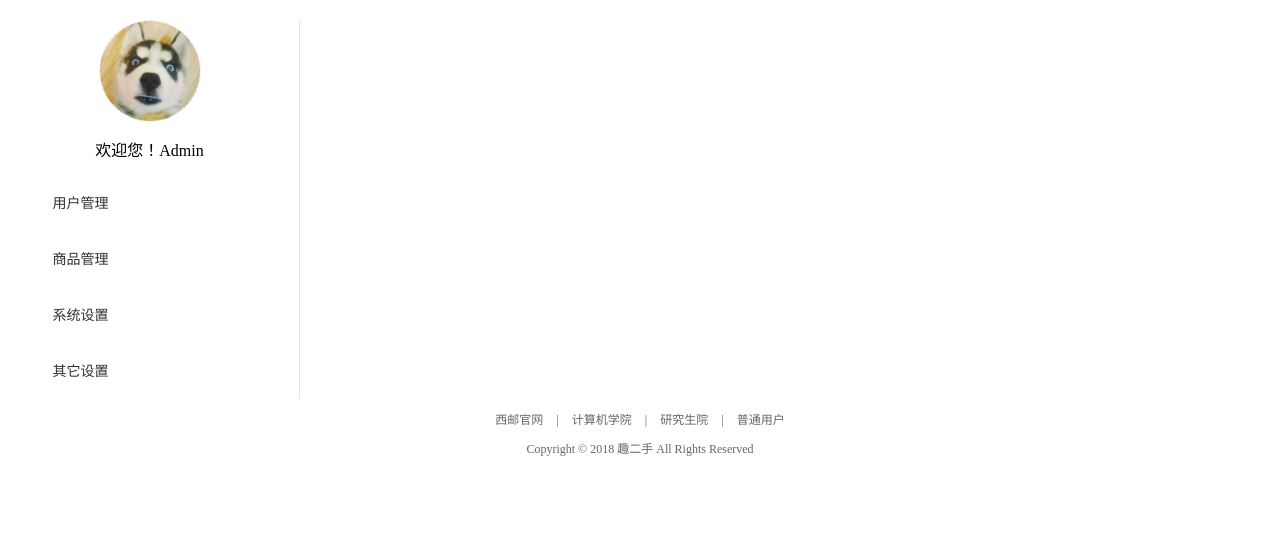
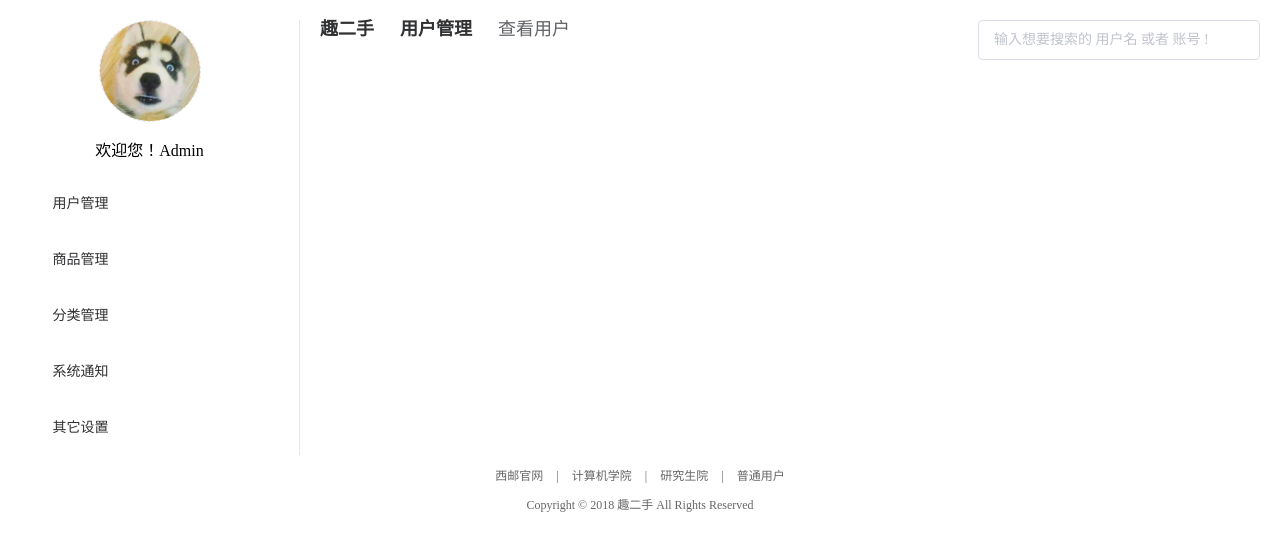
Before and after one commit to DNundy/DSMall, a PHP site: page /DbName/index/Home/View/admin/admin.html in a window 1280 px wide. Shown: the part 60-611 px from the top of the page. Run offline with PHP 8.4, Linux system fonts and the light colour scheme; some web fonts are replaced.

Commit message:
admin 修改

```diff
--- a/Public/css/admin/admin.css
+++ b/Public/css/admin/admin.css
@@ -59,3 +59,17 @@
 .userInfo-name{
     text-align: center;
 }
+
+/* Main区域 */
+.crumbs{
+    float: left;
+    width: 30%;
+    color: #606266 !important;
+    font-size: 18px;
+    font-family: '楷体';
+    font-weight: 600;
+}
+.serach{
+    float: right;
+    width: 30%;
+}
--- a/index/Home/View/admin/admin.html
+++ b/index/Home/View/admin/admin.html
@@ -41,8 +41,7 @@
                             </template>
                             <el-menu-item index="1-1">查看用户</el-menu-item>
                             <el-menu-item index="1-2">添加用户</el-menu-item>
-                            <el-menu-item index="1-3">删除用户</el-menu-item>
-                            <el-menu-item index="1-4">修改信息</el-menu-item>
+                            <el-menu-item index="1-3">禁用用户</el-menu-item>
                         </el-submenu>
 
                         <el-submenu index="2">
@@ -58,27 +57,50 @@
                         <el-submenu index="3">
                             <template slot="title">
                                 <i class="el-icon-document"></i>
-                                <span slot="title">系统设置</span>
+                                <span slot="title">分类管理</span>
                             </template>
-                            <el-menu-item index="2-1">系统设置</el-menu-item>
-                            <el-menu-item index="2-2">系统设置</el-menu-item>
-                            <el-menu-item index="2-3">系统设置</el-menu-item>
+                            <el-menu-item index="3-1">查看分类</el-menu-item>
+                            <el-menu-item index="3-2">添加分类</el-menu-item>
+                            <el-menu-item index="3-3">修改分类</el-menu-item>
+                            <el-menu-item index="3-4">删除分类</el-menu-item>
                         </el-submenu>
 
                         <el-submenu index="4">
                             <template slot="title">
+                                <i class="el-icon-document"></i>
+                                <span slot="title">系统通知</span>
+                            </template>
+                            <el-menu-item index="4-1">查看通知</el-menu-item>
+                            <el-menu-item index="4-2">发布通知</el-menu-item>
+                            <el-menu-item index="4-3">修改通知</el-menu-item>
+                            <el-menu-item index="4-4">删除通知</el-menu-item>
+                        </el-submenu>
+
+                        <el-submenu index="5">
+                            <template slot="title">
                                 <i class="el-icon-setting"></i>
                                 <span slot="title">其它设置</span>
                             </template>
-                            <el-menu-item index="2-1">其它设置</el-menu-item>
-                            <el-menu-item index="2-2">其它设置</el-menu-item>
-                            <el-menu-item index="2-3">其它设置</el-menu-item>
+                            <el-menu-item index="5-1">其它设置</el-menu-item>
+                            <el-menu-item index="5-2">其它设置</el-menu-item>
+                            <el-menu-item index="5-3">其它设置</el-menu-item>
                         </el-submenu>
                     </el-menu>
                 </el-aside>
 
                 <!-- 内容区域 -->
                 <el-main>
+                    <!-- 面包屑导航 -->
+                    <el-breadcrumb separator-class="el-icon-arrow-right" class="crumbs">
+                        <el-breadcrumb-item>趣二手</el-breadcrumb-item>
+                        <el-breadcrumb-item>用户管理</el-breadcrumb-item>
+                        <el-breadcrumb-item>查看用户</el-breadcrumb-item>
+                    </el-breadcrumb>
+
+                    <!-- 搜索区域 -->
+                    <el-input placeholder="输入想要搜索的 用户名 或者 账号 !" class="serach" v-model="serachCont">
+                        <i slot="suffix" class="el-input__icon el-icon-search"></i>
+                    </el-input>
                 </el-main>
 
             </el-container>
@@ -102,6 +124,7 @@
         var app = new Vue({
             el: '#app',
             data: {
+                serachCont: ''
             },
             methods: {
             }
```
